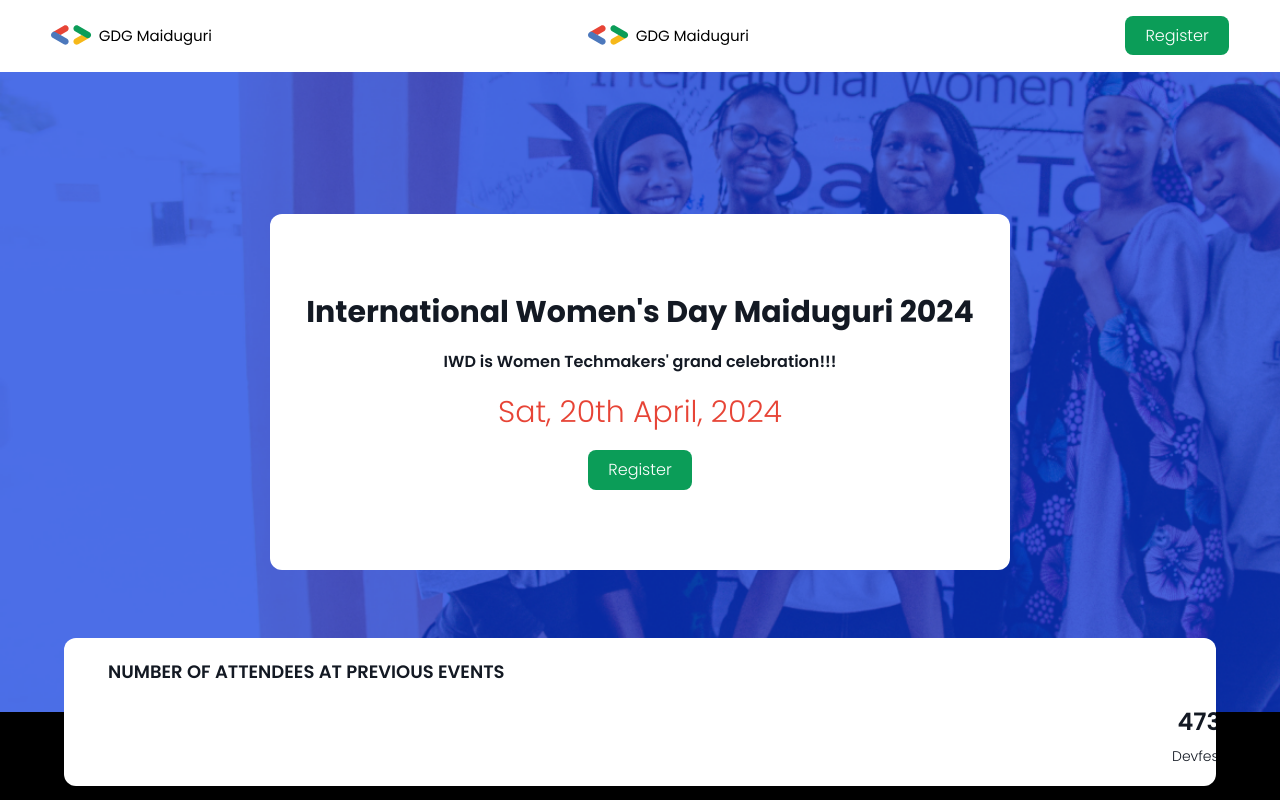
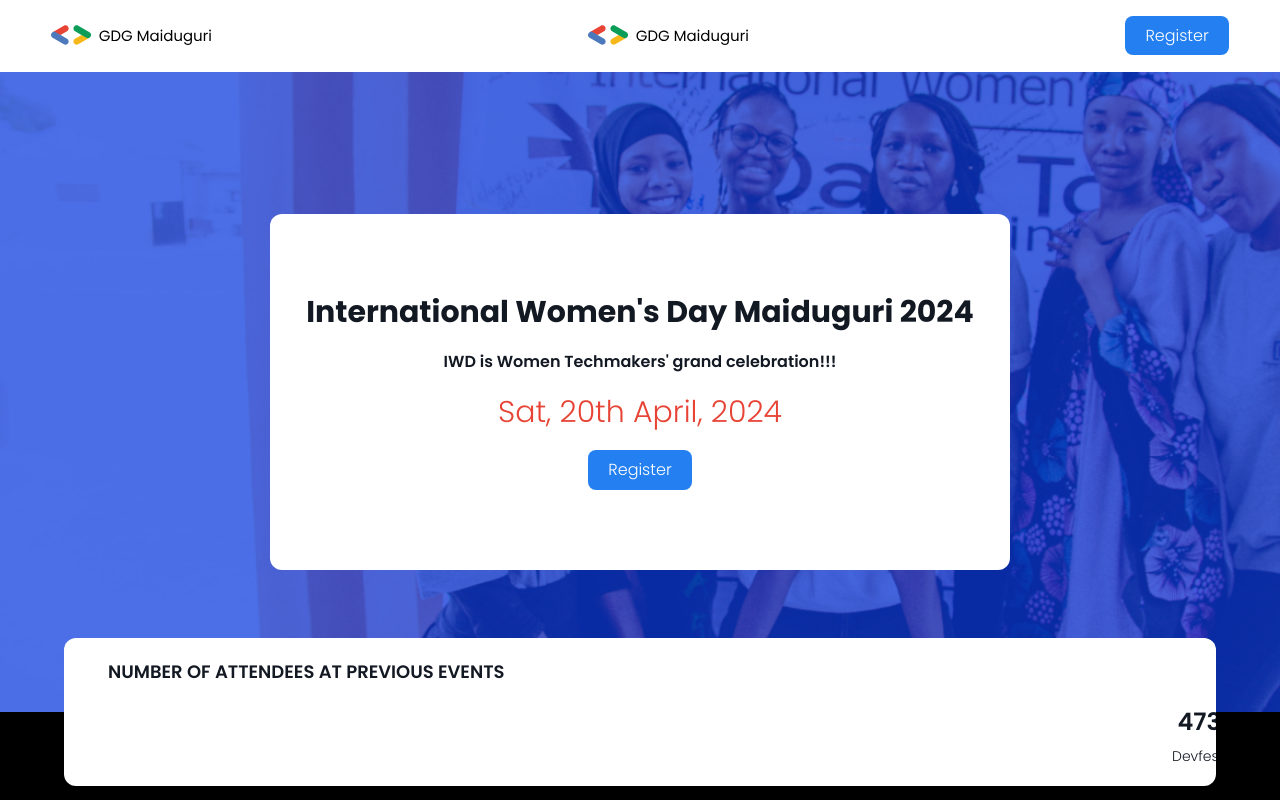
Before and after one commit to foriusman/DavFest, a React (Vite) app: page / in a window 1280 px wide. Shown: the top 800 px of the page. Built offline with nearby package versions, Linux system fonts and the light colour scheme.

Commit message:
color update

```diff
--- a/tailwind.config.js
+++ b/tailwind.config.js
@@ -15,7 +15,7 @@
         },
         green: {
           10: '#EDFFF6',
-          30: '#0B9D58'
+          30: '#2480F0'
         },
         white: {
           10: '#ffffff',
```
